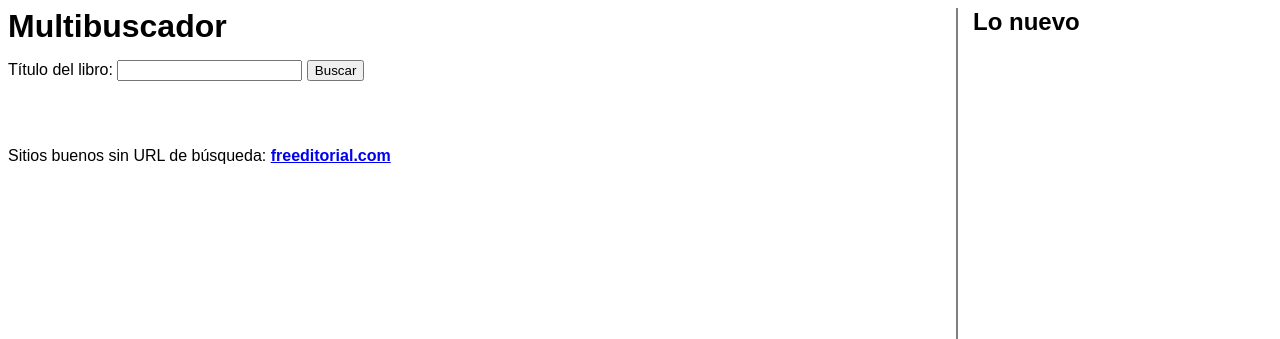
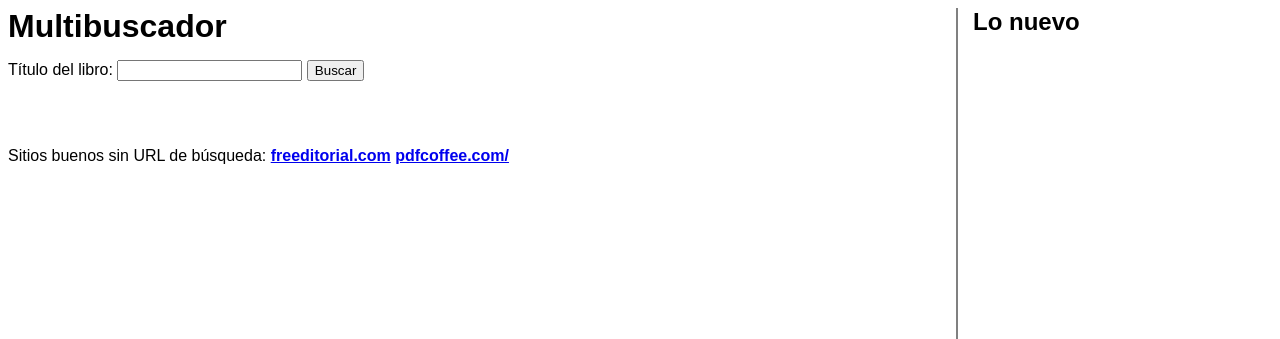
Before and after one commit to EscrituraYLectura/multibuscador, a Flask app: template src/templates/index.html in a window 1280 px wide. Shown: the top 339 px of the page. Run offline with Flask 3, Linux system fonts and the light colour scheme; the template is opened without the code that fills it, so the values that code supplies are empty.

Commit message:
Add new site without URL

```diff
--- a/src/templates/index.html
+++ b/src/templates/index.html
@@ -30,6 +30,7 @@
             <p>
                 Sitios buenos sin URL de búsqueda:
                 <a href="https://freeditorial.com"><b>freeditorial.com</b></a>
+                <a href="https://pdfcoffee.com/"><b>pdfcoffee.com/</b></a>
             </p>
         </footer>
     </main>
```
